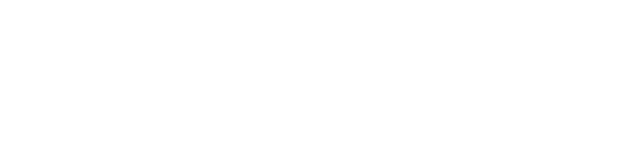
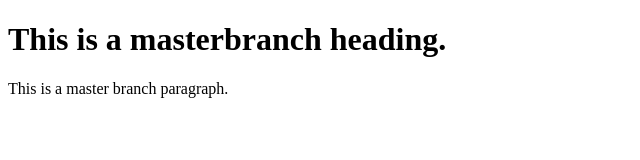
Before and after one commit to slothBear49/-demo, a plain HTML site: page index.html in a window 1280 px wide. Shown: the whole page, without its empty margins (0-640 px from the left). Drawn offline with Linux system fonts and the light colour scheme.

Commit message:
master branch heading and para

```diff
--- a/index.html
+++ b/index.html
@@ -6,6 +6,7 @@
     <title>Document</title>
 </head>
 <body>
-
+    <h1>  This is a masterbranch heading.</h1>
+    <p>This is a master branch paragraph.</p>
 </body>
 </html>
```
